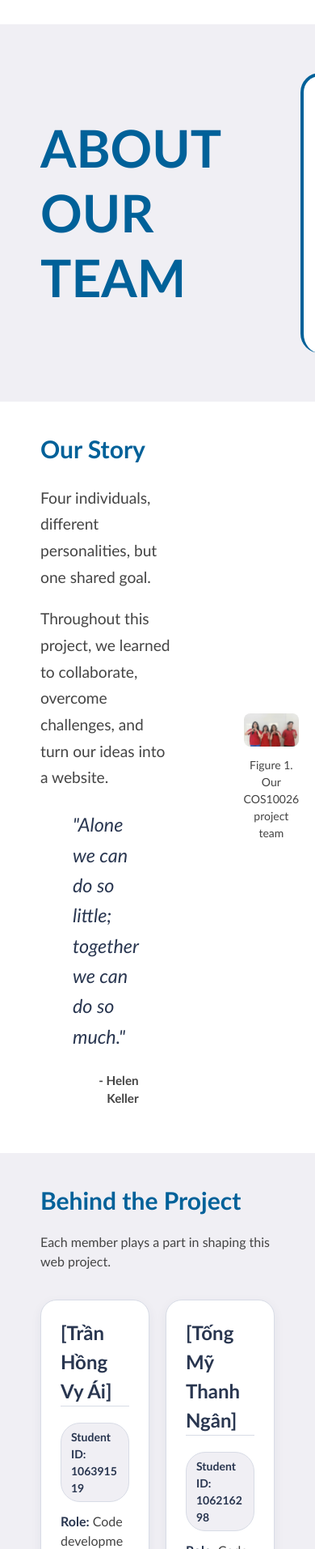
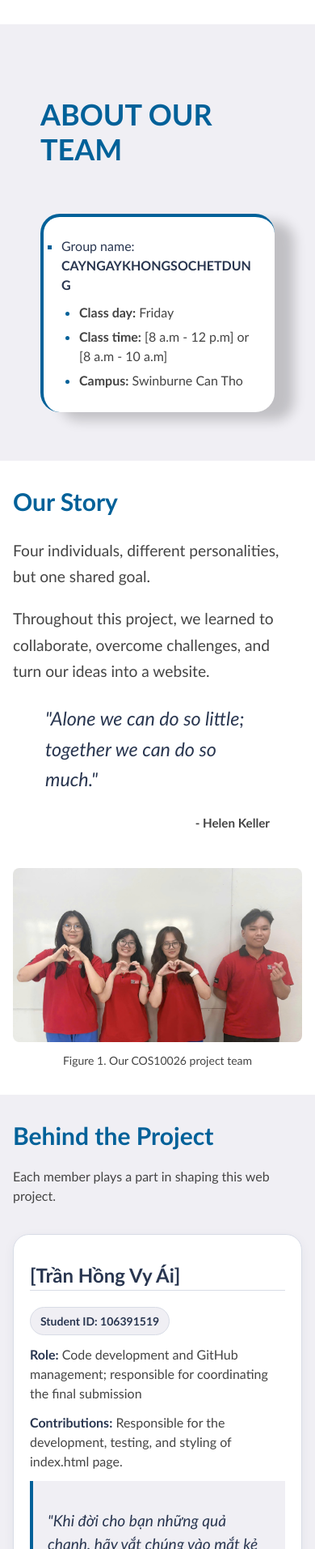
Before and after one commit to COS10026-CNKSCD/Project-1, a plain HTML site: page about.html in a window 390 px wide. Shown: the part 87-2000 px from the top of the page at 81% size. Drawn offline with Linux system fonts and the light colour scheme.

Commit message:
Fix About page responsive layout

```diff
--- a/styles/about.css
+++ b/styles/about.css
@@ -316,3 +316,164 @@ main h3 {
 .country-acknowledgement-content p {
     width: 60%;
 }
+
+
+/* =========================================================
+   RESPONSIVE DESIGN - ABOUT PAGE
+   ========================================================= */
+
+@media screen and (max-width: 768px) {
+
+    /* 1. General page layout */
+    main > section {
+        padding: 32px 16px;
+        box-sizing: border-box;
+    }
+
+    .page-container {
+        width: 100%;
+        max-width: 100%;
+        min-width: 0;
+        box-sizing: border-box;
+    }
+
+    /* 2. Team introduction: one column */
+    .team-intro-section .page-container {
+        display: grid;
+        grid-template-columns: minmax(0, 1fr);
+        gap: 28px;
+        align-items: stretch;
+    }
+
+    .team-intro-text {
+        width: 100%;
+        min-width: 0;
+    }
+
+    .team-intro-text h1 {
+        font-size: 36px;
+        line-height: 1.2;
+    }
+
+    /* Group information box */
+    .group-info {
+        width: 100%;
+        max-width: 100%;
+        min-width: 0;
+        margin: 0;
+        padding: 24px 22px;
+        box-sizing: border-box;
+        overflow-wrap: anywhere;
+    }
+
+    .group-info ul {
+        padding-left: 22px;
+        padding-right: 0;
+    }
+
+    /* 3. Our Story and Group Photo */
+    .group-story-layout {
+        display: grid;
+        grid-template-columns: minmax(0, 1fr);
+        gap: 28px;
+        align-items: start;
+    }
+
+    .group-story {
+        width: 100%;
+        max-width: 100%;
+        min-width: 0;
+    }
+
+    .group-story blockquote {
+        max-width: 100%;
+        box-sizing: border-box;
+    }
+
+    .group-photo {
+        width: 100%;
+        max-width: 100%;
+        min-width: 0;
+        margin: 0;
+        box-sizing: border-box;
+    }
+
+    .group-photo img {
+        display: block;
+        width: 100%;
+        height: auto;
+    }
+
+    .group-photo figcaption {
+        text-align: center;
+    }
+
+    /* 4. Member cards: one column */
+    .members-list {
+        display: grid;
+        grid-template-columns: minmax(0, 1fr);
+        grid-template-rows: auto;
+        gap: 20px;
+        width: 100%;
+        min-width: 0;
+    }
+
+    .member-profile {
+        width: 100%;
+        min-width: 0;
+        padding: 20px;
+        box-sizing: border-box;
+    }
+
+    .member-name {
+        font-size: 22px;
+        overflow-wrap: break-word;
+    }
+
+    .member-profile dd,
+    .member-quote {
+        max-width: 100%;
+        overflow-wrap: break-word;
+    }
+
+    .student-id {
+        max-width: 100%;
+        box-sizing: border-box;
+        overflow-wrap: break-word;
+    }
+
+    /* 5. Fun Facts table: scroll inside the table */
+    .facts-table-container {
+        display: block;
+        width: 100%;
+        max-width: 100%;
+        min-width: 0;
+        overflow-x: auto;
+        -webkit-overflow-scrolling: touch;
+    }
+
+    .facts-table {
+        min-width: 640px;
+        width: 100%;
+        table-layout: auto;
+        border-collapse: collapse;
+    }
+
+    .facts-table th,
+    .facts-table td {
+        padding: 12px;
+        font-size: 14px;
+    }
+
+    /* 6. Acknowledgement of Country */
+    .country-acknowledgement-content {
+        width: 100%;
+        max-width: 100%;
+        min-width: 0;
+    }
+
+    .country-acknowledgement-content p {
+        width: 100%;
+        max-width: 100%;
+    }
+}
```
